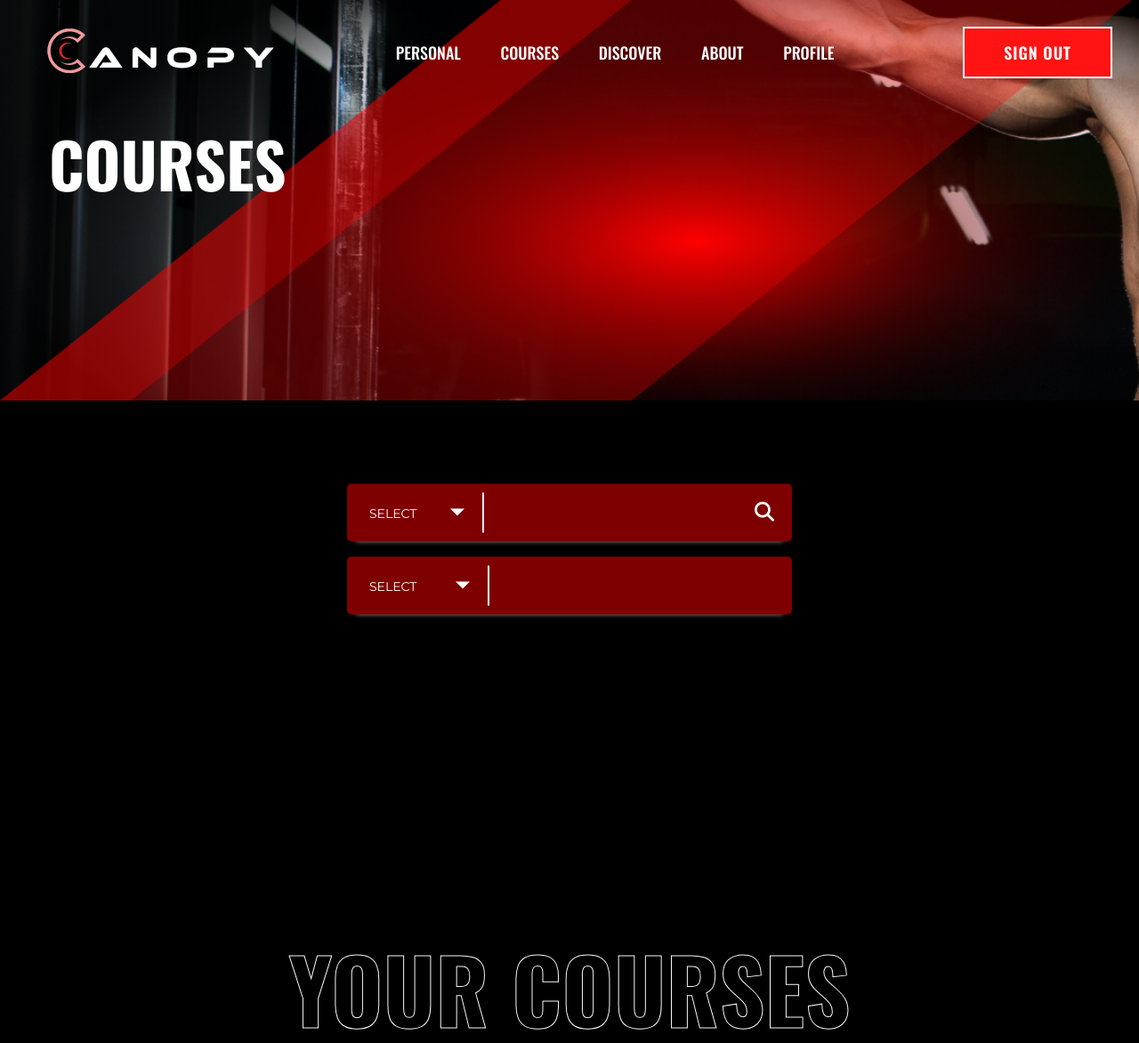
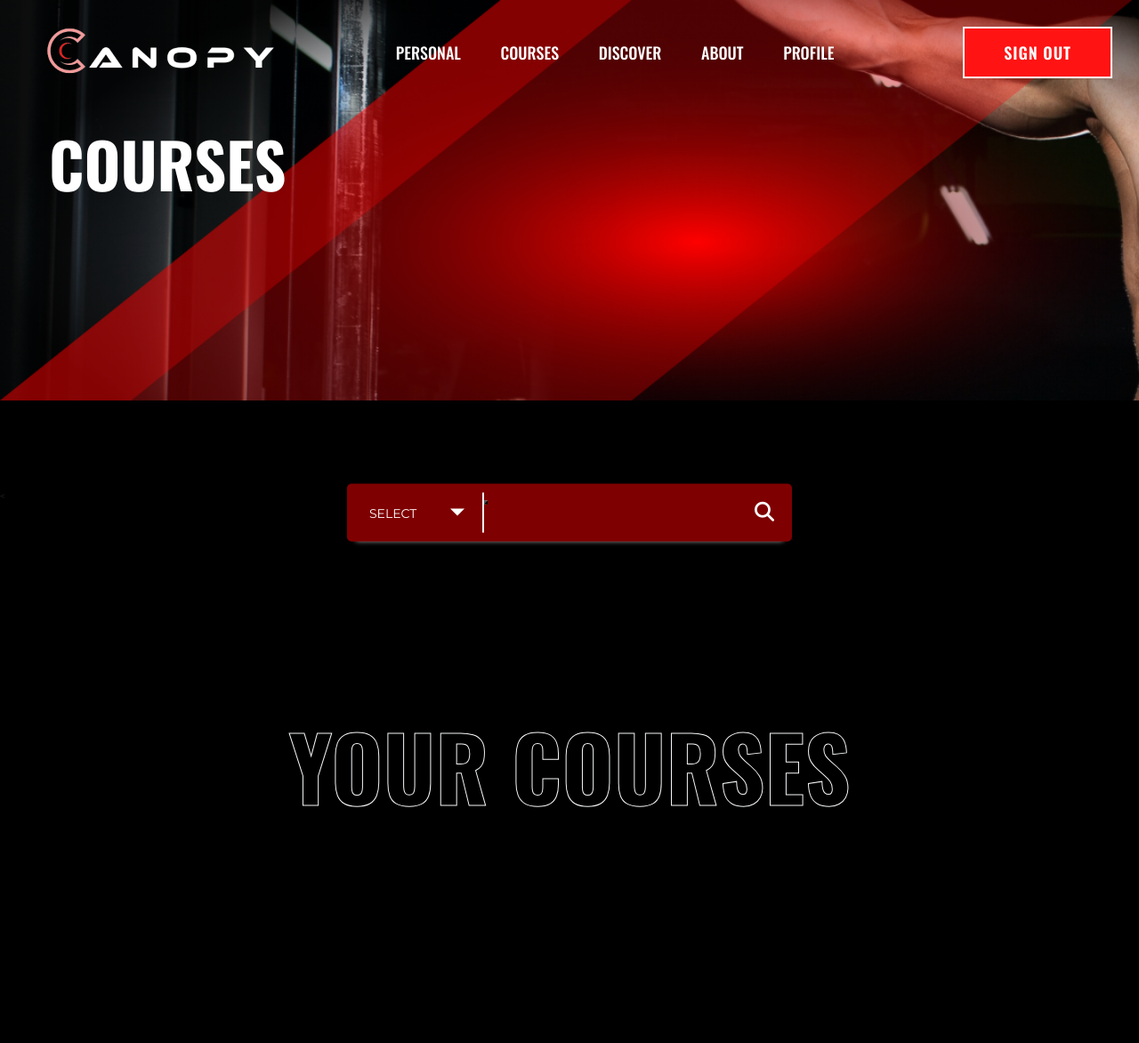
Before and after one commit to htxn233/Fitness-Tracker-website, a PHP site: page /courses.php in a window 1280 px wide. Shown: the top 1172 px of the page at 89% size. Run offline with PHP 8.4, Linux system fonts and the light colour scheme; data that the repository does not hold is empty; some libraries are stand-ins or nearby versions.

Commit message:
fix search bar discover and courses

```diff
--- a/assets/css/searchbar.css
+++ b/assets/css/searchbar.css
@@ -57,7 +57,7 @@
 }
 
 .wrapper .search_box .dropdown ul.active{
-  display: block;
+  display: flex;
 }
 
 .wrapper .search_box .dropdown ul li{
@@ -124,3 +124,7 @@
 .input2::placeholder {
   color: #000000; /* Đen */
 }
+
+.container {
+  display: inline-block; /* Thêm dòng này để div trở thành một phần của nội dung */
+}
--- a/courses.php
+++ b/courses.php
@@ -1,8 +1,3 @@
-<?php
-session_start();
-ob_start();
-include ("connect.php");
-?>
 
 
 <!doctype html>
@@ -104,98 +99,34 @@ include ("connect.php");
         </div>
         <!-- Hero End -->
         <!--? Team -->
-        <section class="team-area fix section-padding30">
-            <?php
-            // Xử lý yêu cầu khi form được gửi đi
-            if ($_SERVER["REQUEST_METHOD"] == "POST") { // Đã sửa thành "REQUEST_METHOD" và so sánh với "POST"
-                $category = mysqli_real_escape_string($conn, $_POST['category']);
-                $sql = "SELECT * FROM courses WHERE Ccate = '$category'";
-                $result = mysqli_query($conn, $sql);
-
-                if (mysqli_num_rows($result) > 0) {
-                    while ($row = mysqli_fetch_assoc($result)) {
-                        echo "Name: " . $row["Cname"] . " - Time: " . $row["Ctime"] . " - Description: " . $row["Cdes"] . " - Category: " . $row["Ccate"] . "<br>";
-                    }
-                } else {
-                    echo "This category is developing. Please select another category to find a course.";
-                }
-            }
-            $conn->close();
-            ?>
-            <div class="container" style="position: relative;">
+        <!-- Hero End -->
+        <!--? Team -->
+        <section class="team-area fix section-padding30 d-flex">
+            <<div class="container">
                 <div class="row">
                     <div class="wrapper">
+                        <form method="POST" action="search_courses.php">
                             <div class="search_box">
                                 <div class="dropdown">
                                     <div class="default_option">Select</div>
                                     <ul>
-                                    <li><button type="submit" name="category" value="Weight loss">Weight loss</button>
-                                    </li>
-                                    <li><button type="submit" name="category" value="Body building">Body
-                                            building</button></li>
-                                    <li><button type="submit" name="category" value="Muscle gain">Muscle gain</button>
-                                    </li>
-                                    <li><button type="submit" name="category" value="Relaxing">Relaxing</button></li>
+                                        <!-- Loại bỏ các thẻ li và thay thế bằng các input -->
+                                        <li><input type="submit" name="submit" value="Weight loss">Weight loss</li>
+                                        <li><input type="submit" name="submit" value="Body building">Body building</li>
+                                        <li><input type="submit" name="submit" value="Muscle gain">Muscle gain</li>
+                                        <li><input type="submit" name="submit" value="Relaxing">Relaxing</li>
                                     </ul>
                                 </div>
+                                <div class="search_field">
+                                    <input type="text" class="input2" name="submit" placeholder="Search">
+                                    <button name="submit" type="submit"><i class="fas fa-search"></i></button>
                                 </div>
+                            </div>
+                        </form>
                     </div>
                 </div>
                 </div>
 
-            <!-- <?php
-            include ("connect.php");
-
-            // Chuẩn bị truy vấn với tham số
-            $sql = "SELECT * FROM courses WHERE Ccate = ?";
-            $stmt = $conn->prepare($sql);
-            $stmt->bind_param("s", $category);
-            // Thiết lập giá trị tham số và thực thi truy vấn
-            $category = "Weight loss";
-            $stmt->execute();
-            $result = $stmt->get_result();
-
-            // Kiểm tra kết quả và hiển thị dữ liệu
-            if ($result->num_rows > 0) {
-                // Duyệt qua các hàng kết quả
-                while ($row = $result->fetch_assoc()) {
-                    echo "Course ID: " . $row["Cid"] . " - Course Name: " . $row["Cname"] . "<br>";
-                }
-            } else {
-                echo "No result";
-            }
-
-            // Đóng kết nối
-            $stmt->close();
-            ?> -->
-            <!-- Hero End -->
-            <!--? Team -->
-            <section class="team-area fix section-padding30">
-                <div class="container">
-                    <div class="row">
-                        <div class="wrapper">
-                            <div class="search_box">
-                                <div class="dropdown">
-                                    <div class="default_option">Select</div>
-                                    <ul>
-                                        <li><button type="submit" name="catelogy" value="Weight loss">Weight
-                                                loss</button></li>
-                                        <li><button type="submit" name="catelogy" value="Body building">Body
-                                                building</button></li>
-                                        <li><button type="submit" name="catelogy" value="Muscle gain">Muscle
-                                                gain</button></li>
-                                        <li><button type="submit" name="catelogy" value="Relaxing">Relaxing</button>
-                                        </li>
-                                    </ul>
-                                </div>
-                                <div class="search_field">
-                                    <input type="text" class="input2" placeholder="Search">
-                                    <i class="fas fa-search"></i>
-                                </div>
-                            </div>
-                        </div>
-                    </div>
-                </div>
         </section>
         <!-- Services End -->
         <!-- Traning categories Start -->
--- a/courses_b.php
+++ b/courses_b.php
@@ -91,14 +91,14 @@
     <!-- Hero End -->
     <!--? Team -->
     <section class="team-area fix section-padding30">
-        <div class="container">
+        <!-- <div class="container">
             <form action="search_courses.php" method="POST">
                 <input type="text" name="search" placeholder="Search...">
                 <div class="search">
                     <button name ="submit-search"type="submit"></button>
                 </div>
             </form>
-        </div>
+        </div> -->
         <div class="container">
             <div class="row">
                 <div class="col-xl-12">
--- a/discover_b.php
+++ b/discover_b.php
@@ -67,7 +67,7 @@
                         </div>
                         <!-- Header-btn -->
                         <div class="header-btns d-none d-lg-block f-right">
-                            <a href="loginform.php" class="btn">sign out</a>
+                            <a href="loginform.php" class="btn">log in</a>
                         </div>
                         <!-- Mobile Menu -->
                         <div class="col-12">
@@ -241,7 +241,7 @@
                     <div class="col-lg-4">
                         <div class="blog_right_sidebar">
                             <aside class="single_sidebar_widget search_widget">
-                                <form method="POST" action="search.php" onsubmit="return validateForm()">
+                                <form method="POST" action="search_dis.php" onsubmit="return validateForm()">
                                     <div class="form-group">
                                         <div class="input-group mb-3">
                                             <input name="keyword" type="text" class="form-control"
--- a/profile.php
+++ b/profile.php
@@ -111,7 +111,7 @@ if (!isset($_SESSION['user_id'])) {
                 <div class="right-content2 wow fadeInUp" data-wow-duration="1s" data-wow-delay=".2s">
                     <!-- img -->
                     <div>
-                        <img style="border-radius: 50%;" src="assets/img/gallery/profile.jpg" alt="">
+                        <img style="border-radius: 50%;" src="assets/img/gallery/profile.jpg" alt="avatar">
                     </div>
                 </div>
                 <div class="left-content2">
@@ -188,7 +188,7 @@ if (!isset($_SESSION['user_id'])) {
                                     SELECT Cid
                                     FROM progress
                                     WHERE USid = '$user_id'
-                                    AND Pstatus = 'completed'
+                                    AND Pstatus = 'complete'
                                 )";
                                 // Thực thi truy vấn
                                 $result = $conn->query($sql);
--- a/search_courses.php
+++ b/search_courses.php
@@ -2,7 +2,7 @@
 include("connect.php");
 
 // Check if the search data has been submitted
-if(isset($_POST['submit-search'])) {
+if(isset($_POST['submit'])) {
     // Get the search keyword
     if(isset($_POST['keyword'])) {
         // Sanitize and escape the search keyword to prevent SQL injection
@@ -14,7 +14,7 @@ if(isset($_POST['submit-search'])) {
         // Check if the keyword is empty
         if(empty($keyword)) {
             // Redirect user back to courses_b.php
-            header("Location: courses_b.php");
+            header("Location: courses.php");
             exit(); // Make sure to exit the script after redirection
         }
 
@@ -32,7 +32,7 @@ if(isset($_POST['submit-search'])) {
             header("Location: $courseLink");
             exit(); // Make sure to exit the script after redirection
         } else {
-            header("Location: courses_b.php?error=invalid");
+            header("Location: courses.php?error=invalid");
             exit();
         }
     }
```
Lines whose indentation alone changed are shown as unchanged.
